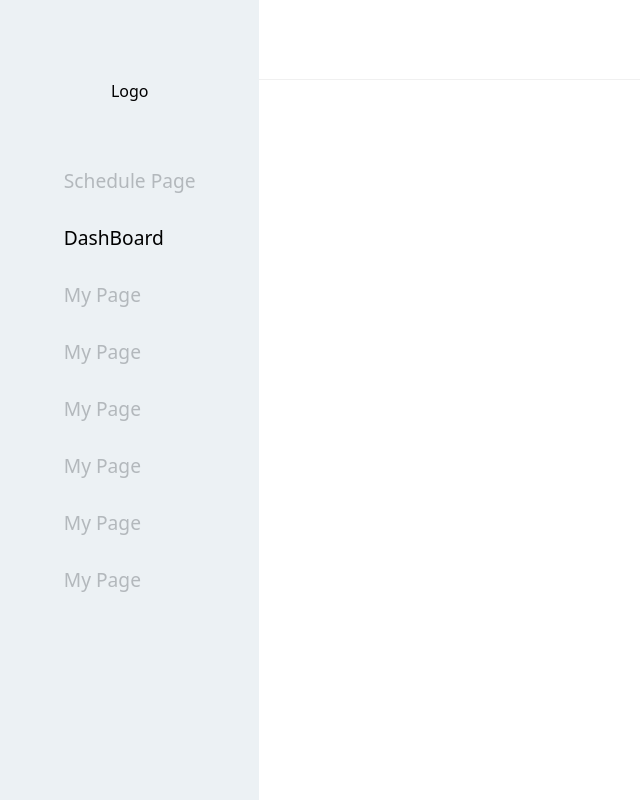
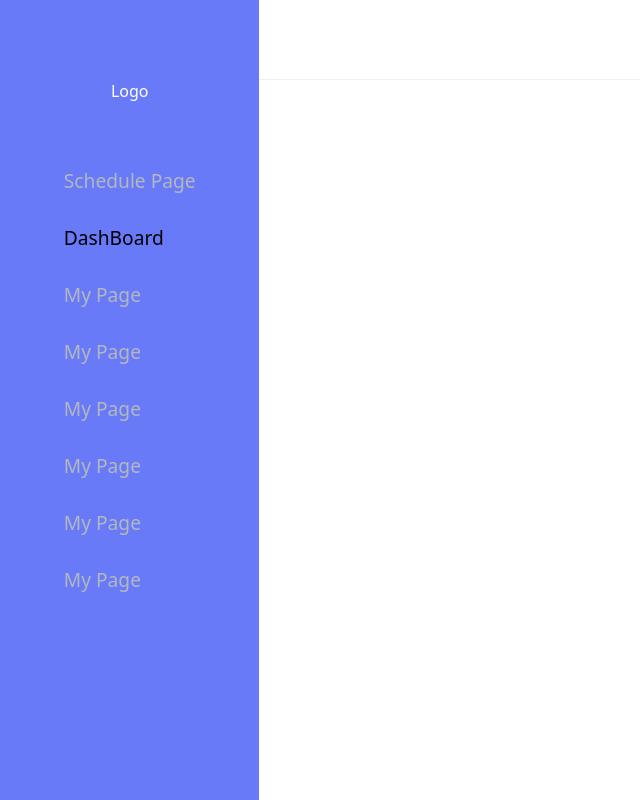
Before and after one commit to shc0801/schedule-calendar, a React (Create React App) app: page / in a window 1280 px wide. Shown: the whole page, without its empty margins (0-640 px from the left). Built offline with nearby package versions, Linux system fonts and the light colour scheme; the HTML template or start-up script is replaced by a standard one.

Commit message:
fix: prettier

```diff
--- a/package.json
+++ b/package.json
@@ -48,6 +48,7 @@
   },
   "devDependencies": {
     "@types/react-router-dom": "^5.1.8",
-    "@types/styled-components": "^5.1.14"
+    "@types/styled-components": "^5.1.14",
+    "prettier": "2.4.1"
   }
 }
--- a/src/components/Main/Search.tsx
+++ b/src/components/Main/Search.tsx
@@ -1,6 +1,6 @@
 import React from 'react';
 import styled from 'styled-components';
-import SearchIcon from '../../assets/icon/index';
+import { SearchIcon } from '../../assets/icon';
 
 const Container = styled.div`
 
--- a/src/components/Sidebar/Menu.tsx
+++ b/src/components/Sidebar/Menu.tsx
@@ -2,7 +2,8 @@ import React from 'react';
 import { Link } from 'react-router-dom';
 import styled from 'styled-components';
 
-const Nav = styled.nav `
+const Nav = styled.nav`
+  color: #fff;
   display: flex;
   flex-direction: column;
 
--- a/src/components/Sidebar/Sidebar.tsx
+++ b/src/components/Sidebar/Sidebar.tsx
@@ -4,7 +4,9 @@ import Menu from './Menu';
 
 const Aside = styled.aside `
   width: 300px;
-    background-color: #ecf1f4;
+  background-color: #687af8;
+
+  color: #fff;
 
   display: flex;
   flex-direction: column;
```
Also changed, not shown: 1 other file (tests, documents, lock files or other folders). Lines whose indentation alone changed are shown as unchanged.
